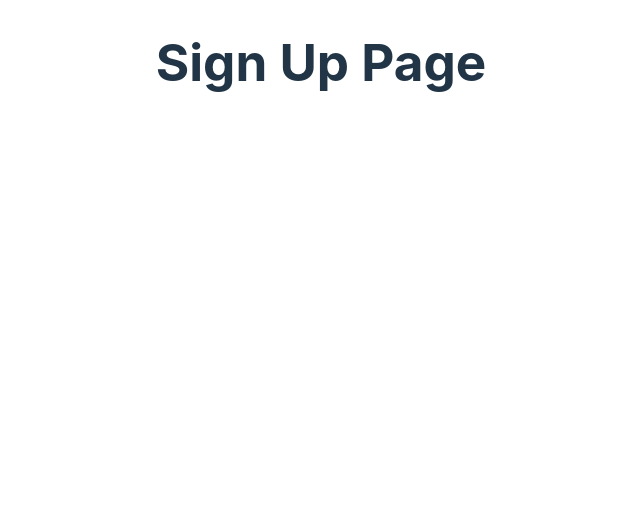
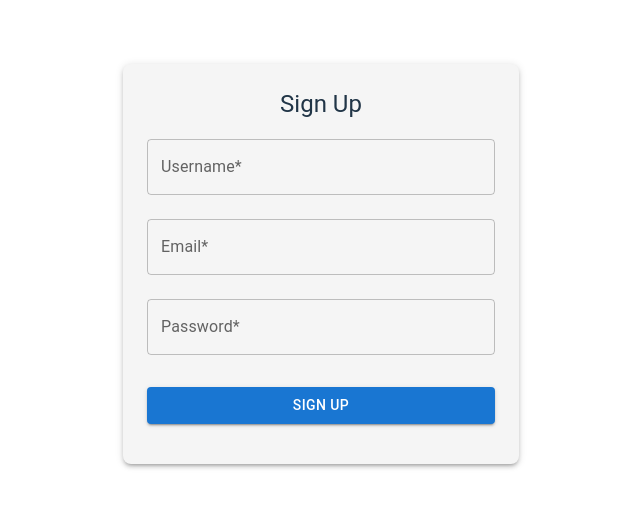
Before and after one commit to 1201-Du-Ryan/twProject3, a React (Vite) app in the folder my-scrollable-website/my-scrollable-website/: page /signup in a window 1280 px wide. Shown: the top 508 px of the page, without its empty margins (319-959 px from the left). Built offline with nearby package versions, Linux system fonts and the light colour scheme.

Commit message:
Input Box and Submit button components are made

```diff
--- /dev/null
+++ b/my-scrollable-website/my-scrollable-website/src/components/InputBox.jsx
@@ -0,0 +1,17 @@
+import React from 'react';
+import TextField from '@mui/material/TextField';
+
+const InputBox = ({ label, type, ...rest }) => {
+  return (
+    <TextField
+      variant="outlined"
+      fullWidth
+      label={label}
+      type={type}
+      margin="normal"
+      {...rest}
+    />
+  );
+};
+
+export default InputBox;
--- /dev/null
+++ b/my-scrollable-website/my-scrollable-website/src/components/custom_button.jsx
@@ -0,0 +1,18 @@
+//src path = my-scrollable-website/my-scrollable-website/src/components/custom_button.jsx
+import React from 'react';
+import Button from '@mui/material/Button';
+
+const CustomButton = ({ title, ...rest }) => {
+  return (
+    <Button
+      fullWidth
+      variant="contained"
+      sx={{ mt: 3, mb: 2 }}
+      {...rest}
+    >
+      {title}
+    </Button>
+  );
+};
+
+export default CustomButton;
--- a/my-scrollable-website/my-scrollable-website/src/pages/SignUpPage.jsx
+++ b/my-scrollable-website/my-scrollable-website/src/pages/SignUpPage.jsx
@@ -1,8 +1,36 @@
-// pages/SignUpPage.jsx
+//path = my-scrollable-website/my-scrollable-website/src/pages/SignUpPage.jsx
 import React from 'react';
+import { Container, Typography, Box } from '@mui/material';
+import InputBox from '../components/InputBox';
+import CustomButton from '../components/custom_button';
 
 const SignUpPage = () => {
-  return <h1>Sign Up Page</h1>;
+  return (
+    <Container maxWidth="xs">
+      <Box
+        sx={{
+          display: 'flex',
+          flexDirection: 'column',
+          alignItems: 'center',
+          marginTop: 8,
+          padding: 3,
+          borderRadius: 2,
+          boxShadow: 3,
+          backgroundColor: '#f5f5f5',
+        }}
+      >
+        <Typography component="h1" variant="h5">
+          Sign Up
+        </Typography>
+        <form style={{ width: '100%', marginTop: 3 }}>
+          <InputBox label="Username*" type="text" />
+          <InputBox label="Email*" type="email" />
+          <InputBox label="Password*" type="password" />
+          <CustomButton title="Sign Up" type="submit" />
+        </form>
+      </Box>
+    </Container>
+  );
 };
 
 export default SignUpPage;
```
